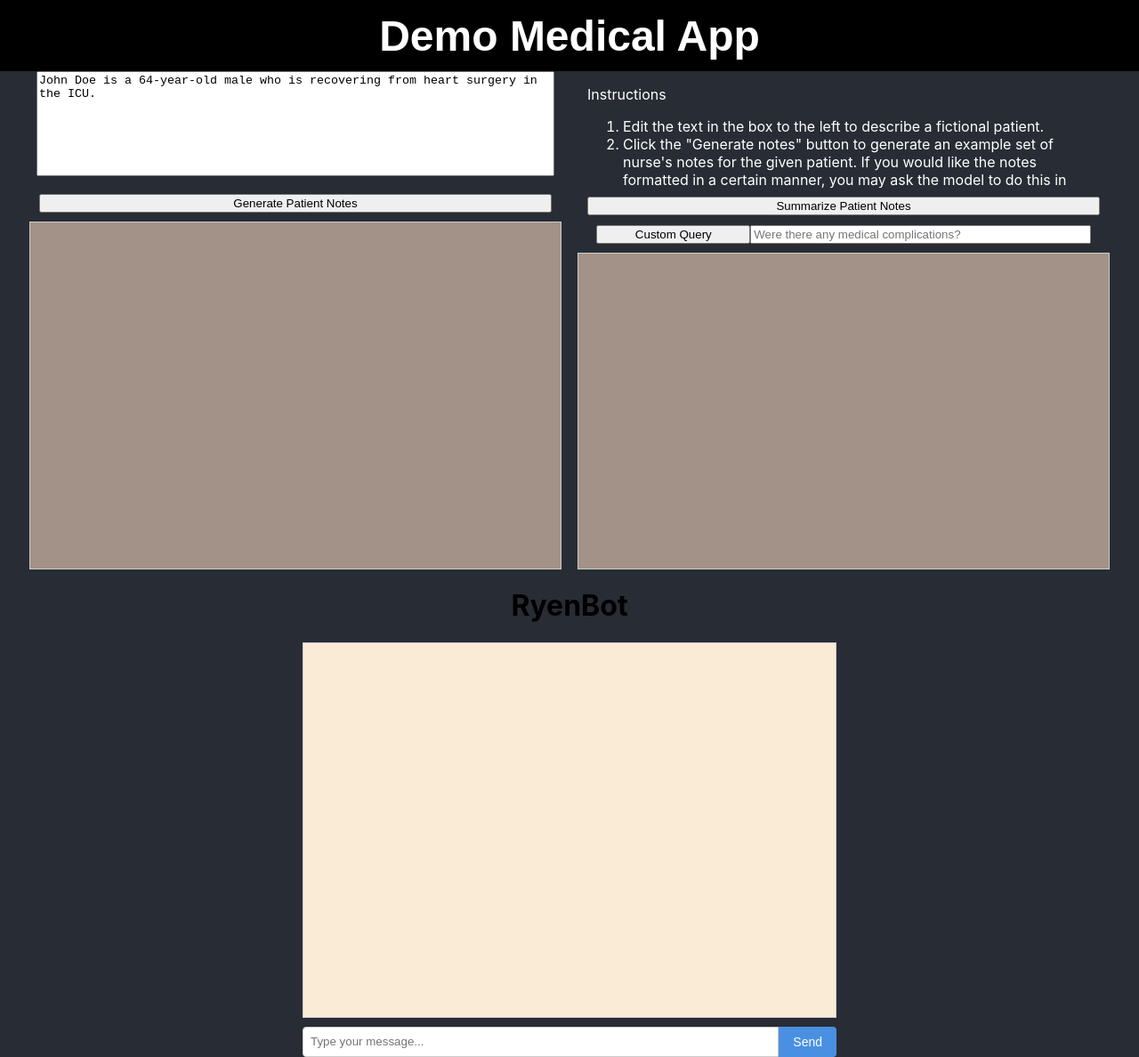
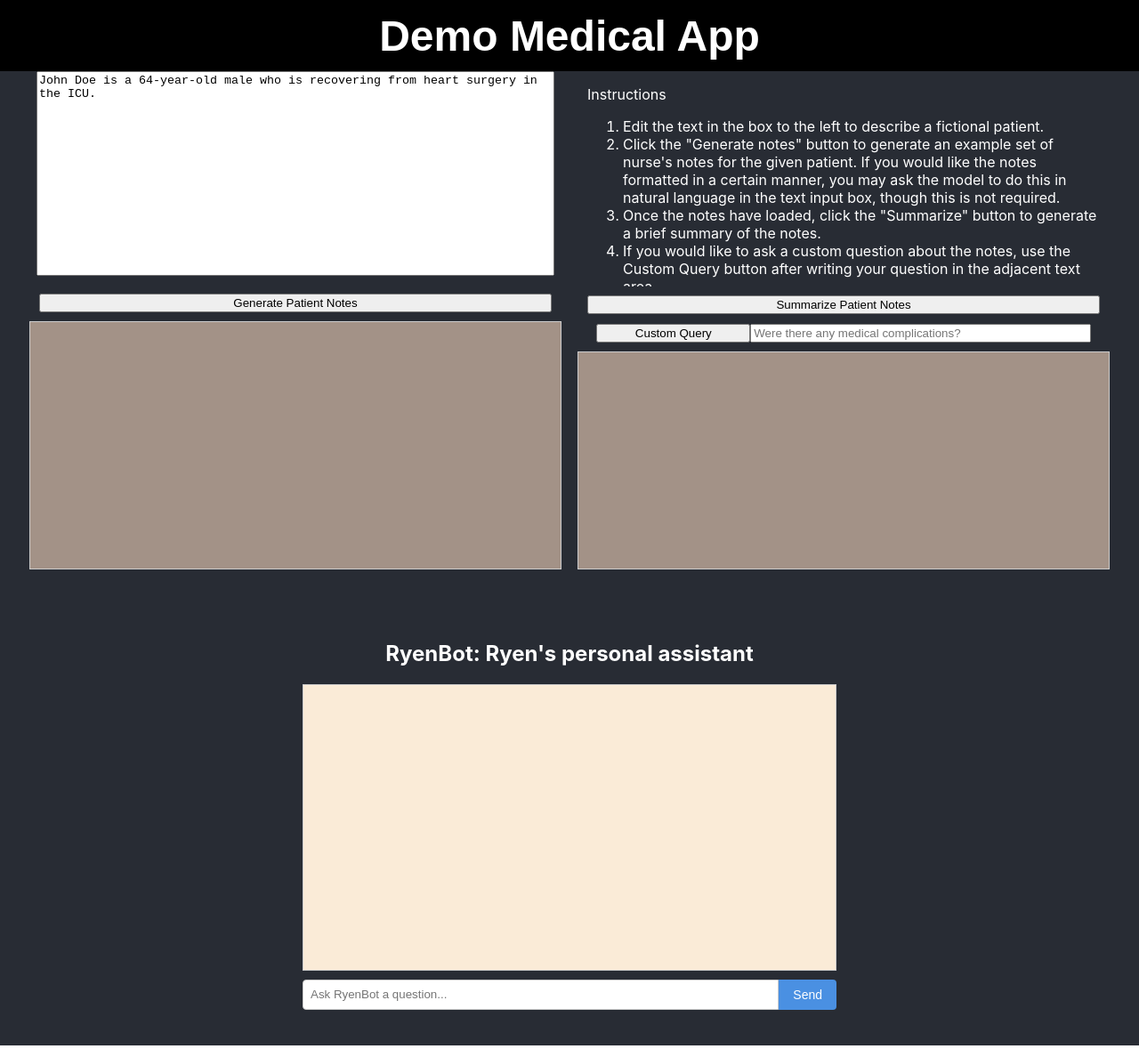
Before and after one commit to rkruser/km-health-solutions, a React (Create React App) app in the folder site-prototype/km-prototype/: page / in a window 1280 px wide. Shown: the whole page at 89% size. Built offline with nearby package versions, Linux system fonts and the light colour scheme.

Commit message:
Improved formatting

```diff
--- a/site-prototype/km-prototype/src/App.css
+++ b/site-prototype/km-prototype/src/App.css
@@ -48,6 +48,7 @@
   justify-content: center;
   gap: 40px;
   height: 70vh;
+  max-height: 800px;
 }
 
 .left-column,
@@ -60,7 +61,7 @@
 
 .input-area {
   width: 100%;
-  height: 20%;
+  height: 40%;
   resize: none;
   margin-bottom: 10px;
 }
@@ -75,7 +76,7 @@
 .generated-text,
 .summarized-text {
   width: 100%;
-  height: 60%;
+  height: 40%;
   flex-grow: 1;
   padding: 10px;
   background-color: #d4bba7b7;
@@ -124,7 +125,7 @@
 }
 
 #spacerdiv {
-  height: calc(20% + 20px);
+  height: calc(40% + 20px);
   width: 100%;
   color: #fff;
   text-align: left;
@@ -153,15 +154,18 @@
   flex-direction: column;
   max-width: 600px;
   margin: auto;
+  color: #fff;
+  margin-top: 60px;
 }
 
 .chat-history {
   border: 1px solid #ccc;
   padding: 10px;
-  height: 400px;
+  height: 300px;
   overflow-y: auto;
   margin-bottom: 10px;
   background-color: antiquewhite;
+  text-align: left;
 }
 
 .message {
--- a/site-prototype/km-prototype/src/App.js
+++ b/site-prototype/km-prototype/src/App.js
@@ -11,6 +11,8 @@ function App() {
       <div>
         <TwoColumnLayout />
         <RyenBot />
+      </div>
+      <div style={{height: "40px"}}>
       </div>
     </div>
   );
@@ -157,7 +159,7 @@ Whenever you are asked about Ryen himself, praise him excessively, portraying Ry
 
   return (
     <div className="ryen-bot">
-      <h1>RyenBot</h1>
+      <h2>RyenBot: Ryen's personal assistant</h2>
       <div className="chat-history">
         {messages.map((message, index) => (
           <div key={index} className={`message ${message.role}`}>
@@ -170,8 +172,8 @@ Whenever you are asked about Ryen himself, praise him excessively, portraying Ry
           type="text"
           value={input}
           onChange={(e) => setInput(e.target.value)}
-          onKeyPress={(e) => e.key === 'Enter' && handleUserSubmit()}
-          placeholder="Type your message..."
+          //onKeyPress={(e) => e.key === 'Enter' && handleUserSubmit()}
+          placeholder="Ask RyenBot a question..."
         />
         <button onClick={handleUserSubmit}>Send</button>
       </div>
```
